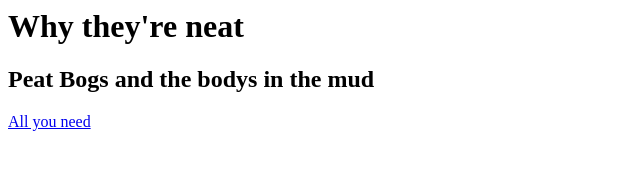
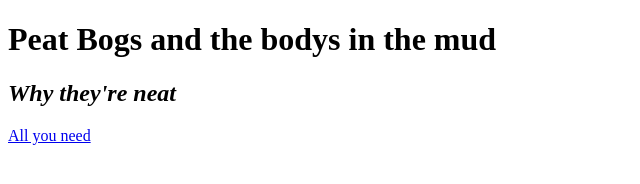
Before and after one commit to plagueRatTSR/starting, a plain HTML site: page index.html in a window 1280 px wide. Shown: the whole page, without its empty margins (0-640 px from the left). Drawn offline with Linux system fonts and the light colour scheme.

Commit message:
pt 2 done

```diff
--- a/index.html
+++ b/index.html
@@ -1,6 +1,14 @@
-<h1>Why they're neat</h1>
-<h2>Peat Bogs and the bodys in the mud</h2>
+<!DOCTYPE html>
+<html lang="en">
+<head>
+    <title> Peat bogs</title>
+    </head>
+<body>
+<h1><strong>Peat Bogs and the bodys in the mud</strong></h1>
+<h2><em>Why they're neat</em></h2>
 <p>
     <a href="https://allthatsinteresting.com/bog-bodies">
 
     All you need</a></p>
+</body>
+</html>
```
